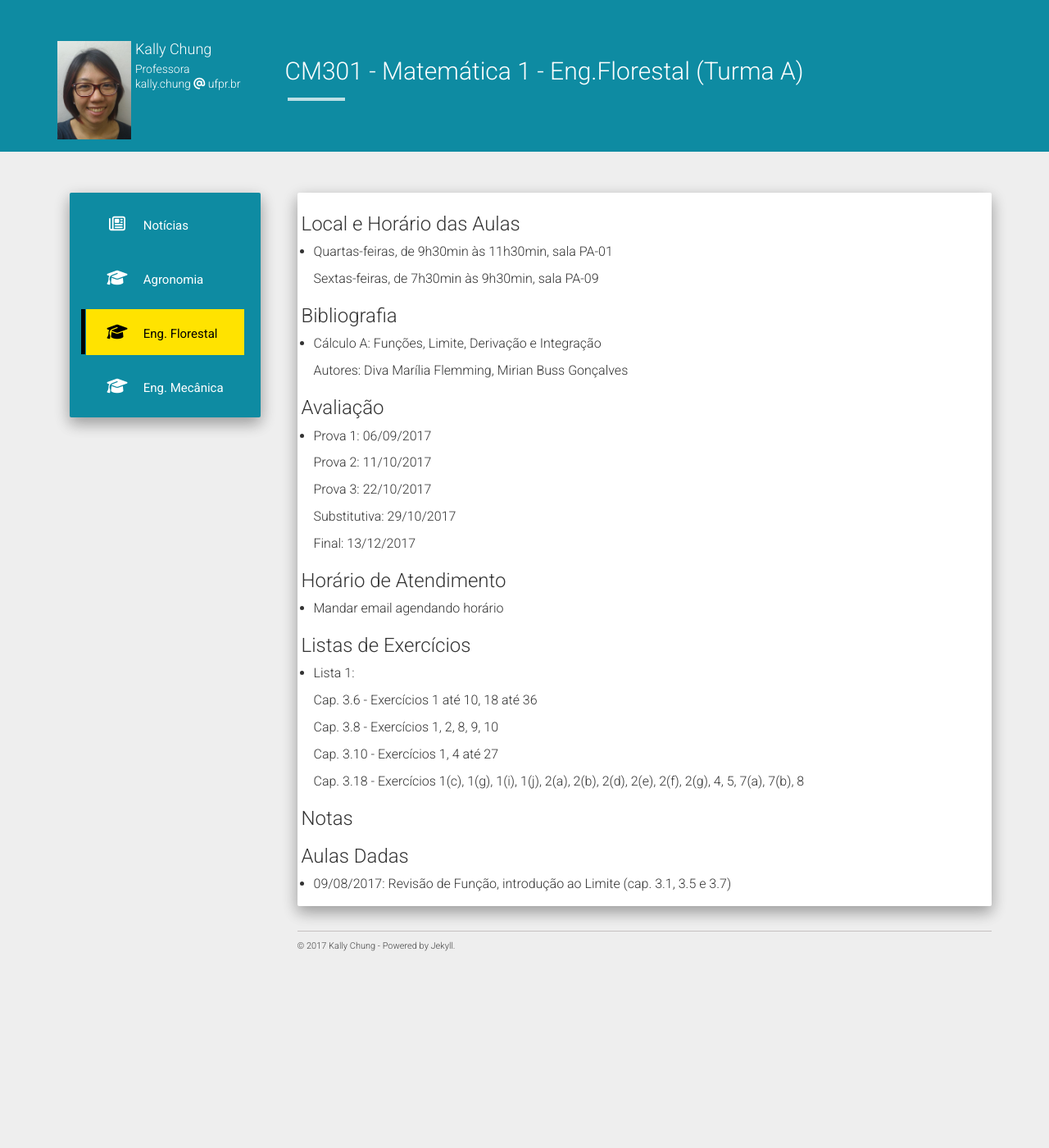
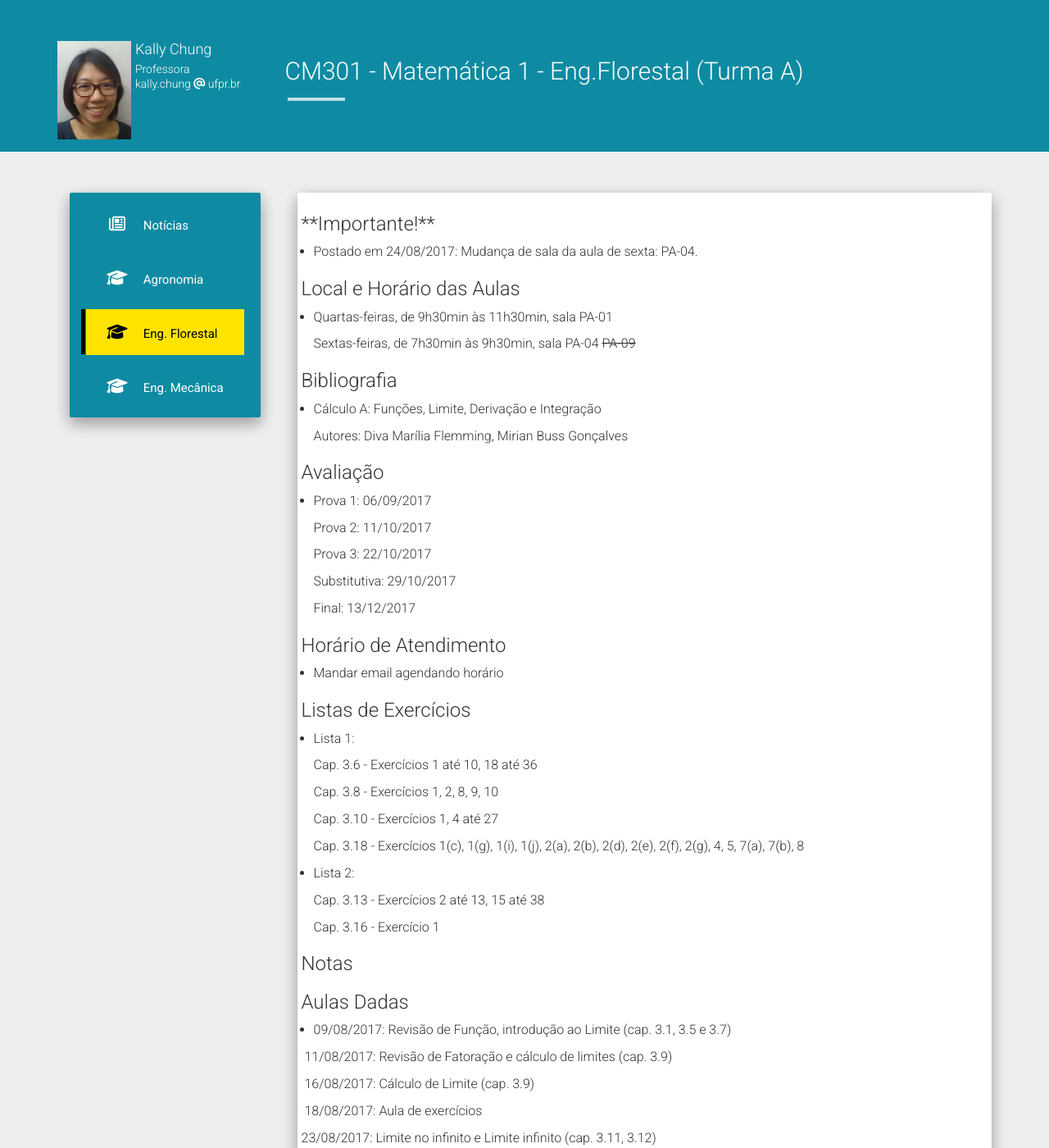
Before and after one commit to chunggnuhc/chunggnuhc.github.io, a Jekyll site: the page built from engFlor2sem2017.md, in a window 1280 px wide and 1400 px high. Shown: the whole window at 82% size. Built offline with Jekyll 4.4.1, drawn with Linux system fonts in a browser that asks for light colours; nearby versions of some CDN libraries.

Commit message:
updates EngFlor (noticias, lista, cronograma)

```diff
--- a/engFlor2sem2017.md
+++ b/engFlor2sem2017.md
@@ -4,10 +4,13 @@ title: CM301 - Matemática 1 - Eng.Florestal (Turma A)
 permalink: /engFlor2sem2017-Mat2/
 ---
 
+<h3>**Importante!**</h3>
+- Postado em 24/08/2017: Mudança de sala da aula de sexta: PA-04.
+
 <h3>Local e Horário das Aulas</h3>
 - Quartas-feiras, de 9h30min às 11h30min, sala PA-01
 
-  Sextas-feiras, de 7h30min às 9h30min, sala PA-09
+  Sextas-feiras, de 7h30min às 9h30min, sala PA-04 <strike>PA-09</strike>
 
 <h3>Bibliografia</h3>
 
@@ -43,8 +46,22 @@ permalink: /engFlor2sem2017-Mat2/
 
   Cap. 3.18 - Exercícios 1(c), 1(g), 1(i), 1(j), 2(a), 2(b), 2(d), 2(e), 2(f), 2(g), 4, 5, 7(a), 7(b), 8
 
+- Lista 2:
+
+  Cap. 3.13 - Exercícios 2 até 13, 15 até 38
+
+  Cap. 3.16 - Exercício 1
+
 <h3>Notas</h3>
 
 <h3>Aulas Dadas</h3>
 
 - 09/08/2017: Revisão de Função, introdução ao Limite (cap. 3.1, 3.5 e 3.7)
+
+  11/08/2017: Revisão de Fatoração e cálculo de limites (cap. 3.9)
+
+  16/08/2017: Cálculo de Limite (cap. 3.9)
+
+  18/08/2017: Aula de exercícios
+
+  23/08/2017: Limite no infinito e Limite infinito (cap. 3.11, 3.12)
```
